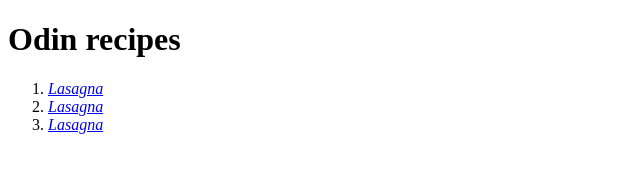
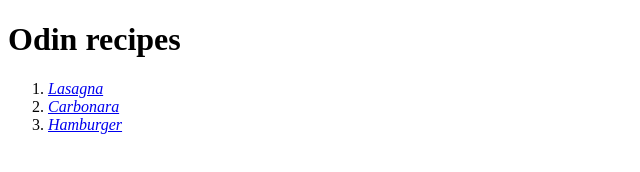
Before and after one commit to ChengZh98/odin-recipes, a plain HTML site: page index.html in a window 1280 px wide. Shown: the full height of the page, 0-640 px from the left. Drawn offline with Linux system fonts and the light colour scheme.

Commit message:
linking the recipes to index

```diff
--- a/index.html
+++ b/index.html
@@ -10,10 +10,8 @@
     <h1>Odin recipes</h1>
     <ol>
         <li><em><a href="./recipes/lasagna.html">Lasagna</a></em></li>
-        <li><em><a href="./recipes/lasagna.html">Lasagna</a></em></li>
-        <li><em><a href="./recipes/lasagna.html">Lasagna</a></em></li>
-
-
+        <li><em><a href="./recipes/carbonara.html">Carbonara</a></em></li>
+        <li><em><a href="./recipes/hamburger.html">Hamburger</a></em></li>
     </ol>
 </body>
 
```
